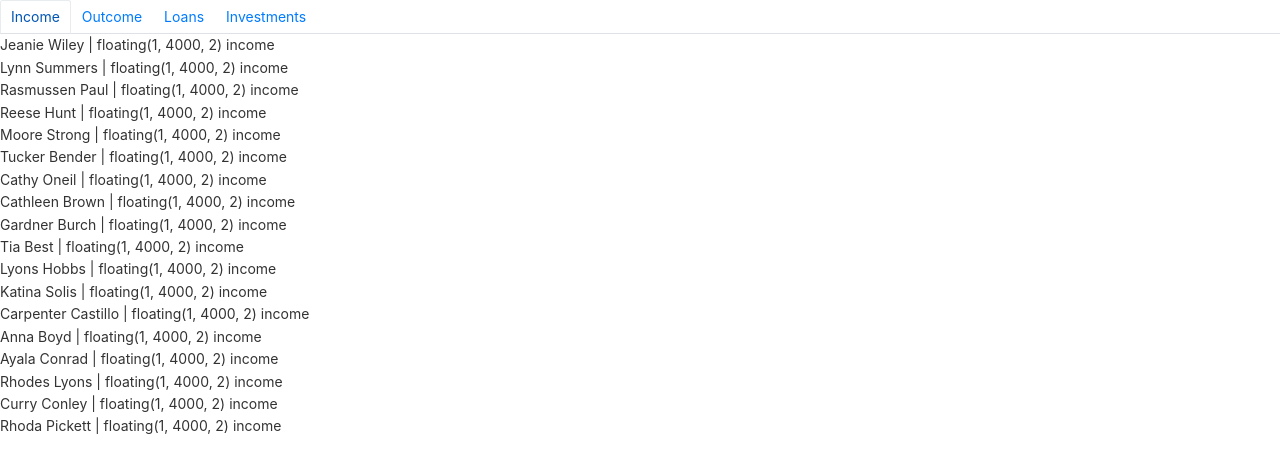
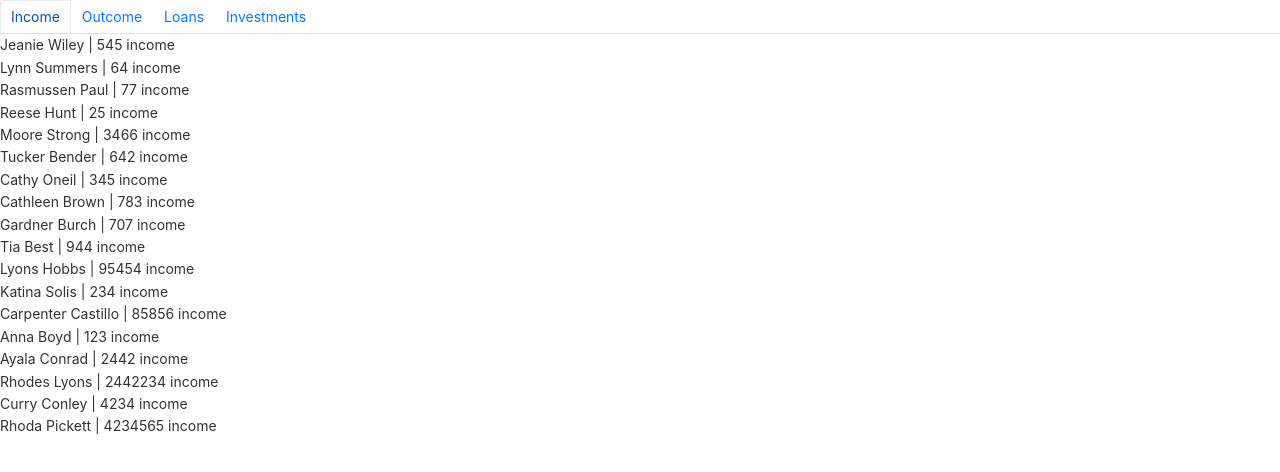
Before and after one commit to igor2000xp/solid-branch-frontend-trial-angular-boris, an Angular app: page /navigator in a window 1280 px wide. Shown: the top 472 px of the page. Built offline with nearby package versions, Linux system fonts and the light colour scheme.

Commit message:
refactor: move code part to header.component

```diff
--- /dev/null
+++ b/src/app/UI/components/header/header.component.html
@@ -0,0 +1,30 @@
+<ul class="nav nav-tabs">
+  <li class="nav-item">
+    <a
+      [ngClass]="{ 'nav-link': true, active: activePage[0] }"
+      href="{{ navString }}0"
+      >Income</a
+    >
+  </li>
+  <li class="nav-item">
+    <a
+      [ngClass]="{ 'nav-link': true, active: activePage[1] }"
+      href="{{ navString }}1"
+      >Outcome</a
+    >
+  </li>
+  <li class="nav-item">
+    <a
+      [ngClass]="{ 'nav-link': true, active: activePage[2] }"
+      href="{{ navString }}2"
+      >Loans</a
+    >
+  </li>
+  <li class="nav-item">
+    <a
+      [ngClass]="{ 'nav-link': true, active: activePage[3] }"
+      href="{{ navString }}3"
+      >Investments</a
+    >
+  </li>
+</ul>
--- a/src/app/app.module.ts
+++ b/src/app/app.module.ts
@@ -8,6 +8,7 @@ import { NotFoundPageComponent } from './UI/pages/not-found-page/not-found-page.
 import { TabsPageComponent } from './UI/pages/tabs-page/tabs-page.component';
 import { BrowserAnimationsModule } from '@angular/platform-browser/animations';
 import { DataFilterPipe } from './pipes/data-filter.pipe';
+import { HeaderComponent } from './UI/components/header/header.component';
 
 @NgModule({
   declarations: [
@@ -15,6 +16,7 @@ import { DataFilterPipe } from './pipes/data-filter.pipe';
     NotFoundPageComponent,
     TabsPageComponent,
     DataFilterPipe,
+    HeaderComponent,
   ],
   imports: [
     BrowserModule,
--- /dev/null
+++ b/src/app/constants/index.ts
@@ -0,0 +1 @@
+export const NAVIGATION_STRING = '/navigator?tab=';
--- a/src/app/data/dataMock.ts
+++ b/src/app/data/dataMockChanged.ts
@@ -1,11 +1,11 @@
 import { IDataMock } from '../models';
 
-export const dataMock: IDataMock = {
+export const dataMockChanged: IDataMock = {
   total: 100,
   data: [
     {
       _id: '5d99beb677015a5c2c14542e',
-      amount: 'floating(1, 4000, 2)',
+      amount: 2,
       type: 'outcome',
       name: {
         first: 'Jordan',
@@ -18,7 +18,7 @@ export const dataMock: IDataMock = {
     },
     {
       _id: '5d99beb69a6aac64be820dbe',
-      amount: 'floating(1, 4000, 2)',
+      amount: 22,
       type: 'outcome',
       name: {
         first: 'Francis',
@@ -31,7 +31,7 @@ export const dataMock: IDataMock = {
     },
     {
       _id: '5d99beb635dd82195040195b',
-      amount: 'floating(1, 4000, 2)',
+      amount: 245,
       type: 'outcome',
       name: {
         first: 'Bass',
@@ -44,7 +44,7 @@ export const dataMock: IDataMock = {
     },
     {
       _id: '5d99beb6283bac04b3763000',
-      amount: 'floating(1, 4000, 2)',
+      amount: 32,
       type: 'outcome',
       name: {
         first: 'Mabel',
@@ -57,7 +57,7 @@ export const dataMock: IDataMock = {
     },
     {
       _id: '5d99beb6207f35413c9b629b',
-      amount: 'floating(1, 4000, 2)',
+      amount: 323,
       type: 'loan',
       name: {
         first: 'Lambert',
@@ -70,7 +70,7 @@ export const dataMock: IDataMock = {
     },
     {
       _id: '5d99beb6f6db754cee0835a0',
-      amount: 'floating(1, 4000, 2)',
+      amount: 545,
       type: 'income',
       name: {
         first: 'Jeanie',
@@ -83,7 +83,7 @@ export const dataMock: IDataMock = {
     },
     {
       _id: '5d99beb6c0c5d1e73c8bb5a2',
-      amount: 'floating(1, 4000, 2)',
+      amount: 64,
       type: 'income',
       name: {
         first: 'Lynn',
@@ -96,7 +96,7 @@ export const dataMock: IDataMock = {
     },
     {
       _id: '5d99beb69aec11b778e276c9',
-      amount: 'floating(1, 4000, 2)',
+      amount: 75,
       type: 'investment',
       name: {
         first: 'Roseann',
@@ -110,7 +110,7 @@ export const dataMock: IDataMock = {
     },
     {
       _id: '5d99beb61851f0fadfe6bca0',
-      amount: 'floating(1, 4000, 2)',
+      amount: 755,
       type: 'loan',
       name: {
         first: 'Dianna',
@@ -123,7 +123,7 @@ export const dataMock: IDataMock = {
     },
     {
       _id: '5d99beb61894e3a0d8a8aaeb',
-      amount: 'floating(1, 4000, 2)',
+      amount: 763,
       type: 'investment',
       name: {
         first: 'Misty',
@@ -136,7 +136,7 @@ export const dataMock: IDataMock = {
     },
     {
       _id: '5d99beb6b15536f75b46a608',
-      amount: 'floating(1, 4000, 2)',
+      amount: 73,
       type: 'investment',
       name: {
         first: 'Tammie',
@@ -149,7 +149,7 @@ export const dataMock: IDataMock = {
     },
     {
       _id: '5d99beb62fc237aa62133abc',
-      amount: 'floating(1, 4000, 2)',
+      amount: 77,
       type: 'income',
       name: {
         first: 'Rasmussen',
@@ -162,7 +162,7 @@ export const dataMock: IDataMock = {
     },
     {
       _id: '5d99beb6e0f76b46c0f5ce21',
-      amount: 'floating(1, 4000, 2)',
+      amount: 78,
       type: 'outcome',
       name: {
         first: 'Allie',
@@ -175,7 +175,7 @@ export const dataMock: IDataMock = {
     },
     {
       _id: '5d99beb67ba49c6e156b8999',
-      amount: 'floating(1, 4000, 2)',
+      amount: 7456,
       type: 'investment',
       name: {
         first: 'Hammond',
@@ -188,7 +188,7 @@ export const dataMock: IDataMock = {
     },
     {
       _id: '5d99beb6b13450897a61c8b0',
-      amount: 'floating(1, 4000, 2)',
+      amount: 523,
       type: 'loan',
       name: {
         first: 'Scott',
@@ -201,7 +201,7 @@ export const dataMock: IDataMock = {
     },
     {
       _id: '5d99beb6f9f4e1748d85a971',
-      amount: 'floating(1, 4000, 2)',
+      amount: 52,
       type: 'outcome',
       name: {
         first: 'Alexander',
@@ -214,7 +214,7 @@ export const dataMock: IDataMock = {
     },
     {
       _id: '5d99beb600162e31cce6d255',
-      amount: 'floating(1, 4000, 2)',
+      amount: 543,
       type: 'loan',
       name: {
         first: 'Letitia',
@@ -227,7 +227,7 @@ export const dataMock: IDataMock = {
     },
     {
       _id: '5d99beb6f46990cdedd7a054',
-      amount: 'floating(1, 4000, 2)',
+      amount: 577,
       type: 'loan',
       name: {
         first: 'Myers',
@@ -240,7 +240,7 @@ export const dataMock: IDataMock = {
     },
     {
       _id: '5d99beb68066435dd603b971',
-      amount: 'floating(1, 4000, 2)',
+      amount: 5896,
       type: 'outcome',
       name: {
         first: 'Daphne',
@@ -253,7 +253,7 @@ export const dataMock: IDataMock = {
     },
     {
       _id: '5d99beb6481acdc4f1f2dbcd',
-      amount: 'floating(1, 4000, 2)',
+      amount: 5847,
       type: 'loan',
       name: {
         first: 'Dillon',
@@ -266,7 +266,7 @@ export const dataMock: IDataMock = {
     },
     {
       _id: '5d99beb66abe615580c7868c',
-      amount: 'floating(1, 4000, 2)',
+      amount: 25,
       type: 'income',
       name: {
         first: 'Reese',
@@ -279,7 +279,7 @@ export const dataMock: IDataMock = {
     },
     {
       _id: '5d99beb6cf9df8720ce4e771',
-      amount: 'floating(1, 4000, 2)',
+      amount: 267,
       type: 'investment',
       name: {
         first: 'Howard',
@@ -292,7 +292,7 @@ export const dataMock: IDataMock = {
     },
     {
       _id: '5d99beb6022f6189a1f23970',
-      amount: 'floating(1, 4000, 2)',
+      amount: 267,
       type: 'loan',
       name: {
         first: 'Kathleen',
@@ -305,7 +305,7 @@ export const dataMock: IDataMock = {
     },
     {
       _id: '5d99beb6230c62aa8243ff80',
-      amount: 'floating(1, 4000, 2)',
+      amount: 237,
       type: 'outcome',
       name: {
         first: 'Amparo',
@@ -318,7 +318,7 @@ export const dataMock: IDataMock = {
     },
     {
       _id: '5d99beb6f7f32d24da875f1b',
-      amount: 'floating(1, 4000, 2)',
+      amount: 843,
       type: 'investment',
       name: {
         first: 'Acevedo',
@@ -331,7 +331,7 @@ export const dataMock: IDataMock = {
     },
     {
       _id: '5d99beb68b54b0c3a0ef3470',
-      amount: 'floating(1, 4000, 2)',
+      amount: 3466,
       type: 'income',
       name: {
         first: 'Moore',
@@ -344,7 +344,7 @@ export const dataMock: IDataMock = {
     },
     {
       _id: '5d99beb6b7490a9aacc00b1a',
-      amount: 'floating(1, 4000, 2)',
+      amount: 32,
       type: 'investment',
       name: {
         first: 'Ina',
@@ -357,7 +357,7 @@ export const dataMock: IDataMock = {
     },
     {
       _id: '5d99beb64e9dfcb53acd8626',
-      amount: 'floating(1, 4000, 2)',
+      amount: 324545,
       type: 'outcome',
       name: {
         first: 'Dorsey',
@@ -370,7 +370,7 @@ export const dataMock: IDataMock = {
     },
     {
       _id: '5d99beb6f53bb9cc0b870839',
-      amount: 'floating(1, 4000, 2)',
+      amount: 435,
       type: 'loan',
       name: {
         first: 'Wolfe',
@@ -383,7 +383,7 @@ export const dataMock: IDataMock = {
     },
     {
       _id: '5d99beb626d3124fa91e7429',
-      amount: 'floating(1, 4000, 2)',
+      amount: 4985,
       type: 'outcome',
       name: {
         first: 'Manning',
@@ -396,7 +396,7 @@ export const dataMock: IDataMock = {
     },
     {
       _id: '5d99beb664a4e4c72591f9a3',
-      amount: 'floating(1, 4000, 2)',
+      amount: 642,
       type: 'income',
       name: {
         first: 'Tucker',
@@ -409,7 +409,7 @@ export const dataMock: IDataMock = {
     },
     {
       _id: '5d99beb66b24688a0de700a0',
-      amount: 'floating(1, 4000, 2)',
+      amount: 64545,
       type: 'outcome',
       name: {
         first: 'Skinner',
@@ -422,7 +422,7 @@ export const dataMock: IDataMock = {
     },
     {
       _id: '5d99beb6c0dba22f51f3adc2',
-      amount: 'floating(1, 4000, 2)',
+      amount: 34,
       type: 'investment',
       name: {
         first: 'Farrell',
@@ -435,7 +435,7 @@ export const dataMock: IDataMock = {
     },
     {
       _id: '5d99beb6d3647cf8b14c9409',
-      amount: 'floating(1, 4000, 2)',
+      amount: 345,
       type: 'income',
       name: {
         first: 'Cathy',
@@ -448,7 +448,7 @@ export const dataMock: IDataMock = {
     },
     {
       _id: '5d99beb698d1fbade2a863a3',
-      amount: 'floating(1, 4000, 2)',
+      amount: 577,
       type: 'outcome',
       name: {
         first: 'Lindsey',
@@ -461,7 +461,7 @@ export const dataMock: IDataMock = {
     },
     {
       _id: '5d99beb633f3e5c3e8378aa7',
-      amount: 'floating(1, 4000, 2)',
+      amount: 545,
       type: 'outcome',
       name: {
         first: 'Key',
@@ -474,7 +474,7 @@ export const dataMock: IDataMock = {
     },
     {
       _id: '5d99beb6af9bf2e627e8f6ad',
-      amount: 'floating(1, 4000, 2)',
+      amount: 587,
       type: 'outcome',
       name: {
         first: 'Mueller',
@@ -487,7 +487,7 @@ export const dataMock: IDataMock = {
     },
     {
       _id: '5d99beb6967feb03ef03b2e9',
-      amount: 'floating(1, 4000, 2)',
+      amount: 580,
       type: 'investment',
       name: {
         first: 'Stacey',
@@ -500,7 +500,7 @@ export const dataMock: IDataMock = {
     },
     {
       _id: '5d99beb6069071371bb4fe57',
-      amount: 'floating(1, 4000, 2)',
+      amount: 58,
       type: 'investment',
       name: {
         first: 'Fitzpatrick',
@@ -513,7 +513,7 @@ export const dataMock: IDataMock = {
     },
     {
       _id: '5d99beb645e90e295a14abaf',
-      amount: 'floating(1, 4000, 2)',
+      amount: 5,
       type: 'investment',
       name: {
         first: 'Sanchez',
@@ -526,7 +526,7 @@ export const dataMock: IDataMock = {
     },
     {
       _id: '5d99beb65b3f217fd4c9fe32',
-      amount: 'floating(1, 4000, 2)',
+      amount: 7,
       type: 'loan',
       name: {
         first: 'Christian',
@@ -539,7 +539,7 @@ export const dataMock: IDataMock = {
     },
     {
       _id: '5d99beb690336c6b9a82eb4a',
-      amount: 'floating(1, 4000, 2)',
+      amount: 745,
       type: 'outcome',
       name: {
         first: 'Jodie',
@@ -552,7 +552,7 @@ export const dataMock: IDataMock = {
     },
     {
       _id: '5d99beb6c3b33f427845205d',
-      amount: 'floating(1, 4000, 2)',
+      amount: 723,
       type: 'outcome',
       name: {
         first: 'Conley',
@@ -565,7 +565,7 @@ export const dataMock: IDataMock = {
     },
     {
       _id: '5d99beb6121ba61ba9c779bc',
-      amount: 'floating(1, 4000, 2)',
+      amount: 745,
       type: 'loan',
       name: {
         first: 'Janell',
@@ -578,7 +578,7 @@ export const dataMock: IDataMock = {
     },
     {
       _id: '5d99beb6e7771bb8cff666d6',
-      amount: 'floating(1, 4000, 2)',
+      amount: 74656,
       type: 'outcome',
       name: {
         first: 'Ward',
@@ -592,7 +592,7 @@ export const dataMock: IDataMock = {
     },
     {
       _id: '5d99beb6086149feeefc2e66',
-      amount: 'floating(1, 4000, 2)',
+      amount: 702,
       type: 'loan',
       name: {
         first: 'Hogan',
@@ -605,7 +605,7 @@ export const dataMock: IDataMock = {
     },
     {
       _id: '5d99beb6ff11eacb34de4f10',
-      amount: 'floating(1, 4000, 2)',
+      amount: 7343,
       type: 'loan',
       name: {
         first: 'Inez',
@@ -618,7 +618,7 @@ export const dataMock: IDataMock = {
     },
     {
       _id: '5d99beb60be55eb1da68c4ba',
-      amount: 'floating(1, 4000, 2)',
+      amount: 734,
       type: 'loan',
       name: {
         first: 'Bridges',
@@ -631,7 +631,7 @@ export const dataMock: IDataMock = {
     },
     {
       _id: '5d99beb64337005cefde4626',
-      amount: 'floating(1, 4000, 2)',
+      amount: 73,
       type: 'loan',
       name: {
         first: 'Grimes',
@@ -644,7 +644,7 @@ export const dataMock: IDataMock = {
     },
     {
       _id: '5d99beb6f7e4e652c75868a8',
-      amount: 'floating(1, 4000, 2)',
+      amount: 735,
       type: 'investment',
       name: {
         first: 'Shepherd',
@@ -657,7 +657,7 @@ export const dataMock: IDataMock = {
     },
     {
       _id: '5d99beb63c892055952c1908',
-      amount: 'floating(1, 4000, 2)',
+      amount: 726,
       type: 'investment',
       name: {
         first: 'Morris',
@@ -670,7 +670,7 @@ export const dataMock: IDataMock = {
     },
     {
       _id: '5d99beb6c614fe4c8ca3c023',
-      amount: 'floating(1, 4000, 2)',
+      amount: 788,
       type: 'investment',
       name: {
         first: 'Josie',
@@ -683,7 +683,7 @@ export const dataMock: IDataMock = {
     },
     {
       _id: '5d99beb6558891537809623e',
-      amount: 'floating(1, 4000, 2)',
+      amount: 777,
       type: 'loan',
       name: {
         first: 'Hall',
@@ -696,7 +696,7 @@ export const dataMock: IDataMock = {
     },
     {
       _id: '5d99beb6a5060fbac46cc79d',
-      amount: 'floating(1, 4000, 2)',
+      amount: 765,
       type: 'investment',
       name: {
         first: 'Perkins',
@@ -709,7 +709,7 @@ export const dataMock: IDataMock = {
     },
     {
       _id: '5d99beb68533edf2fdc241bb',
-      amount: 'floating(1, 4000, 2)',
+      amount: 723,
       type: 'investment',
       name: {
         first: 'Bender',
@@ -722,7 +722,7 @@ export const dataMock: IDataMock = {
     },
     {
       _id: '5d99beb6ba779217e965a21c',
-      amount: 'floating(1, 4000, 2)',
+      amount: 7243,
       type: 'outcome',
       name: {
         first: 'Boone',
@@ -735,7 +735,7 @@ export const dataMock: IDataMock = {
     },
     {
       _id: '5d99beb6ffddf4af466b7a06',
-      amount: 'floating(1, 4000, 2)',
+      amount: 783,
       type: 'income',
       name: {
         first: 'Cathleen',
@@ -748,7 +748,7 @@ export const dataMock: IDataMock = {
     },
     {
       _id: '5d99beb6d927af5635543e87',
-      amount: 'floating(1, 4000, 2)',
+      amount: 766,
       type: 'investment',
       name: {
         first: 'Marcia',
@@ -761,7 +761,7 @@ export const dataMock: IDataMock = {
     },
     {
       _id: '5d99beb6b0699f34547ef9cd',
-      amount: 'floating(1, 4000, 2)',
+      amount: 704,
       type: 'outcome',
       name: {
         first: 'Claire',
@@ -774,7 +774,7 @@ export const dataMock: IDataMock = {
     },
     {
       _id: '5d99beb61eac41d3bcaeea76',
-      amount: 'floating(1, 4000, 2)',
+      amount: 707,
       type: 'income',
       name: {
         first: 'Gardner',
@@ -787,7 +787,7 @@ export const dataMock: IDataMock = {
     },
     {
       _id: '5d99beb6ef3b7cd3990499d8',
-      amount: 'floating(1, 4000, 2)',
+      amount: 781,
       type: 'outcome',
       name: {
         first: 'Mercer',
@@ -800,7 +800,7 @@ export const dataMock: IDataMock = {
     },
     {
       _id: '5d99beb6815f3f77883aaf66',
-      amount: 'floating(1, 4000, 2)',
+      amount: 9,
       type: 'investment',
       name: {
         first: 'Rebecca',
@@ -813,7 +813,7 @@ export const dataMock: IDataMock = {
     },
     {
       _id: '5d99beb6adcc0c81c5e63963',
-      amount: 'floating(1, 4000, 2)',
+      amount: 911,
       type: 'outcome',
       name: {
         first: 'Church',
@@ -826,7 +826,7 @@ export const dataMock: IDataMock = {
     },
     {
       _id: '5d99beb685d74a082da6bc67',
-      amount: 'floating(1, 4000, 2)',
+      amount: 945,
       type: 'investment',
       name: {
         first: 'Jocelyn',
@@ -839,7 +839,7 @@ export const dataMock: IDataMock = {
     },
     {
       _id: '5d99beb688c61720ca3ce583',
-      amount: 'floating(1, 4000, 2)',
+      amount: 94565,
       type: 'investment',
       name: {
         first: 'Virginia',
@@ -852,7 +852,7 @@ export const dataMock: IDataMock = {
     },
     {
       _id: '5d99beb6639c96a75559eeac',
-      amount: 'floating(1, 4000, 2)',
+      amount: 9434,
       type: 'investment',
       name: {
         first: 'Odonnell',
@@ -865,7 +865,7 @@ export const dataMock: IDataMock = {
     },
     {
       _id: '5d99beb67a6153f9b5df016e',
-      amount: 'floating(1, 4000, 2)',
+      amount: 944,
       type: 'income',
       name: {
         first: 'Tia',
@@ -878,7 +878,7 @@ export const dataMock: IDataMock = {
     },
     {
       _id: '5d99beb6fb959e811bd36cb4',
-      amount: 'floating(1, 4000, 2)',
+      amount: 947,
       type: 'loan',
       name: {
         first: 'Duran',
@@ -891,7 +891,7 @@ export const dataMock: IDataMock = {
     },
     {
       _id: '5d99beb64ffa3eefb4f844ae',
-      amount: 'floating(1, 4000, 2)',
+      amount: 9565,
       type: 'outcome',
       name: {
         first: 'Margo',
@@ -904,7 +904,7 @@ export const dataMock: IDataMock = {
     },
     {
       _id: '5d99beb626a11674d75bba44',
-      amount: 'floating(1, 4000, 2)',
+      amount: 95454,
       type: 'income',
       name: {
         first: 'Lyons',
@@ -917,7 +917,7 @@ export const dataMock: IDataMock = {
     },
     {
       _id: '5d99beb6b6d969195fff486f',
-      amount: 'floating(1, 4000, 2)',
+      amount: 945,
       type: 'investment',
       name: {
         first: 'Gonzales',
@@ -930,7 +930,7 @@ export const dataMock: IDataMock = {
     },
     {
       _id: '5d99beb6e28b54e75b93127f',
-      amount: 'floating(1, 4000, 2)',
+      amount: 122,
       type: 'loan',
       name: {
         first: 'Larsen',
@@ -943,7 +943,7 @@ export const dataMock: IDataMock = {
     },
     {
       _id: '5d99beb62ddbe863c0e68462',
-      amount: 'floating(1, 4000, 2)',
+      amount: 122343,
       type: 'outcome',
       name: {
         first: 'Bradshaw',
@@ -956,7 +956,7 @@ export const dataMock: IDataMock = {
     },
     {
       _id: '5d99beb6064d6307872d67d3',
-      amount: 'floating(1, 4000, 2)',
+      amount: 454,
       type: 'outcome',
       name: {
         first: 'Leta',
@@ -969,7 +969,7 @@ export const dataMock: IDataMock = {
     },
     {
       _id: '5d99beb6410994433c7d1eba',
-      amount: 'floating(1, 4000, 2)',
+      amount: 565,
       type: 'investment',
       name: {
         first: 'Baxter',
@@ -982,7 +982,7 @@ export const dataMock: IDataMock = {
     },
     {
       _id: '5d99beb65bf1a846313590f0',
-      amount: 'floating(1, 4000, 2)',
+      amount: 343,
       type: 'investment',
       name: {
         first: 'Chen',
@@ -995,7 +995,7 @@ export const dataMock: IDataMock = {
     },
     {
       _id: '5d99beb6fc1c67e102aee9e7',
-      amount: 'floating(1, 4000, 2)',
+      amount: 675,
       type: 'loan',
       name: {
         first: 'Mcfarland',
@@ -1008,7 +1008,7 @@ export const dataMock: IDataMock = {
     },
     {
       _id: '5d99beb63a32d412427672da',
-      amount: 'floating(1, 4000, 2)',
+      amount: 6858,
       type: 'outcome',
       name: {
         first: 'Hernandez',
@@ -1021,7 +1021,7 @@ export const dataMock: IDataMock = {
     },
     {
       _id: '5d99beb61f78f116aafaad7b',
-      amount: 'floating(1, 4000, 2)',
+      amount: 234,
       type: 'income',
       name: {
         first: 'Katina',
@@ -1034,7 +1034,7 @@ export const dataMock: IDataMock = {
     },
     {
       _id: '5d99beb6abc50cae2376910a',
-      amount: 'floating(1, 4000, 2)',
+      amount: 6474,
       type: 'loan',
       name: {
         first: 'Tanya',
@@ -1047,7 +1047,7 @@ export const dataMock: IDataMock = {
     },
     {
       _id: '5d99beb6a6c3c2ca5dcb855c',
-      amount: 'floating(1, 4000, 2)',
+      amount: 96554,
       type: 'loan',
       name: {
         first: 'Tillman',
@@ -1060,7 +1060,7 @@ export const dataMock: IDataMock = {
     },
     {
       _id: '5d99beb695b05943e5dd78dd',
-      amount: 'floating(1, 4000, 2)',
+      amount: 234,
       type: 'outcome',
       name: {
         first: 'Maria',
@@ -1073,7 +1073,7 @@ export const dataMock: IDataMock = {
     },
     {
       _id: '5d99beb6608b27c39d17ce02',
-      amount: 'floating(1, 4000, 2)',
+      amount: 657,
       type: 'loan',
       name: {
         first: 'Sondra',
@@ -1086,7 +1086,7 @@ export const dataMock: IDataMock = {
     },
     {
       _id: '5d99beb649dcf9042e8ebf3e',
-      amount: 'floating(1, 4000, 2)',
+      amount: 85856,
       type: 'income',
       name: {
         first: 'Carpenter',
@@ -1099,7 +1099,7 @@ export const dataMock: IDataMock = {
     },
     {
       _id: '5d99beb6eff39a753c169f9c',
-      amount: 'floating(1, 4000, 2)',
+      amount: 4564,
       type: 'investment',
       name: {
         first: 'Christina',
@@ -1112,7 +1112,7 @@ export const dataMock: IDataMock = {
     },
     {
       _id: '5d99beb634e062b7a7bca29b',
-      amount: 'floating(1, 4000, 2)',
+      amount: 123,
       type: 'income',
       name: {
         first: 'Anna',
@@ -1125,7 +1125,7 @@ export const dataMock: IDataMock = {
     },
     {
       _id: '5d99beb6fd10ed3634a91a16',
-      amount: 'floating(1, 4000, 2)',
+      amount: 345,
       type: 'loan',
       name: {
         first: 'Yolanda',
@@ -1138,7 +1138,7 @@ export const dataMock: IDataMock = {
     },
     {
       _id: '5d99beb67d581d81e0038c8e',
-      amount: 'floating(1, 4000, 2)',
+      amount: 6574,
       type: 'outcome',
       name: {
         first: 'Kristi',
@@ -1151,7 +1151,7 @@ export const dataMock: IDataMock = {
     },
     {
       _id: '5d99beb654a34b0559076fe6',
-      amount: 'floating(1, 4000, 2)',
+      amount: 4565,
       type: 'investment',
       name: {
         first: 'Stacie',
@@ -1164,7 +1164,7 @@ export const dataMock: IDataMock = {
     },
     {
       _id: '5d99beb6b28061f866d2c339',
-      amount: 'floating(1, 4000, 2)',
+      amount: 76867,
       type: 'outcome',
       name: {
         first: 'Bonner',
@@ -1177,7 +1177,7 @@ export const dataMock: IDataMock = {
     },
     {
       _id: '5d99beb65814fce715011141',
-      amount: 'floating(1, 4000, 2)',
+      amount: 4564,
       type: 'investment',
       name: {
         first: 'Graciela',
@@ -1190,7 +1190,7 @@ export const dataMock: IDataMock = {
     },
     {
       _id: '5d99beb62061d5009c894004',
-      amount: 'floating(1, 4000, 2)',
+      amount: 3245,
       type: 'loan',
       name: {
         first: 'Marsha',
@@ -1203,7 +1203,7 @@ export const dataMock: IDataMock = {
     },
     {
       _id: '5d99beb66941cc9e3e358edd',
-      amount: 'floating(1, 4000, 2)',
+      amount: 456,
       type: 'loan',
       name: {
         first: 'Ladonna',
@@ -1216,7 +1216,7 @@ export const dataMock: IDataMock = {
     },
     {
       _id: '5d99beb669a12f644f5139ee',
-      amount: 'floating(1, 4000, 2)',
+      amount: 4456,
       type: 'outcome',
       name: {
         first: 'Alta',
@@ -1229,7 +1229,7 @@ export const dataMock: IDataMock = {
     },
     {
       _id: '5d99beb6d97a1b21014e5ff1',
-      amount: 'floating(1, 4000, 2)',
+      amount: 2442,
       type: 'income',
       name: {
         first: 'Ayala',
@@ -1242,7 +1242,7 @@ export const dataMock: IDataMock = {
     },
     {
       _id: '5d99beb6ccc8097475120981',
-      amount: 'floating(1, 4000, 2)',
+      amount: 2442,
       type: 'investment',
       name: {
         first: 'Glenda',
@@ -1255,7 +1255,7 @@ export const dataMock: IDataMock = {
     },
     {
       _id: '5d99beb645a511c0f6bce20b',
-      amount: 'floating(1, 4000, 2)',
+      amount: 2442234,
       type: 'income',
       name: {
         first: 'Rhodes',
@@ -1268,7 +1268,7 @@ export const dataMock: IDataMock = {
     },
     {
       _id: '5d99beb6a22b596eaf635fd1',
-      amount: 'floating(1, 4000, 2)',
+      amount: 2442234,
       type: 'loan',
       name: {
         first: 'Bond',
@@ -1281,7 +1281,7 @@ export const dataMock: IDataMock = {
     },
     {
       _id: '5d99beb65daa71ef83ec6f57',
-      amount: 'floating(1, 4000, 2)',
+      amount: 4234,
       type: 'income',
       name: {
         first: 'Curry',
@@ -1294,7 +1294,7 @@ export const dataMock: IDataMock = {
     },
     {
       _id: '5d99beb60457512fe012d3c8',
-      amount: 'floating(1, 4000, 2)',
+      amount: 4234565,
       type: 'income',
       name: {
         first: 'Rhoda',
--- a/src/app/models/index.ts
+++ b/src/app/models/index.ts
@@ -1,6 +1,6 @@
 export interface IDatum {
   _id: string;
-  amount: string;
+  amount: number;
   type: 'income' | 'outcome' | 'loan' | 'investment';
   name: { last: string; first: string };
   company: string;
--- a/src/app/pipes/data-filter.pipe.ts
+++ b/src/app/pipes/data-filter.pipe.ts
@@ -1,13 +1,13 @@
 import { Pipe, PipeTransform } from '@angular/core';
 import { IDatum } from '../models';
-import { dataMock } from '../data/dataMock';
+import { dataMockChanged } from '../data/dataMockChanged';
 
 @Pipe({
   name: 'dataFilter',
 })
 export class DataFilterPipe implements PipeTransform {
   transform(data: IDatum[], filterString: string): IDatum[] {
-    return dataMock.data.filter(item => {
+    return dataMockChanged.data.filter(item => {
       return item.type === filterString;
     });
   }
```
Also changed, not shown: src/app/UI/components/header/header.component.ts (added, +13 -0 lines), src/app/UI/pages/tabs-page/tabs-page.component.html (+1 -31 lines), src/app/UI/pages/tabs-page/tabs-page.component.ts (+2 -5 lines), src/app/UI/components/header/header.component.scss (added).
